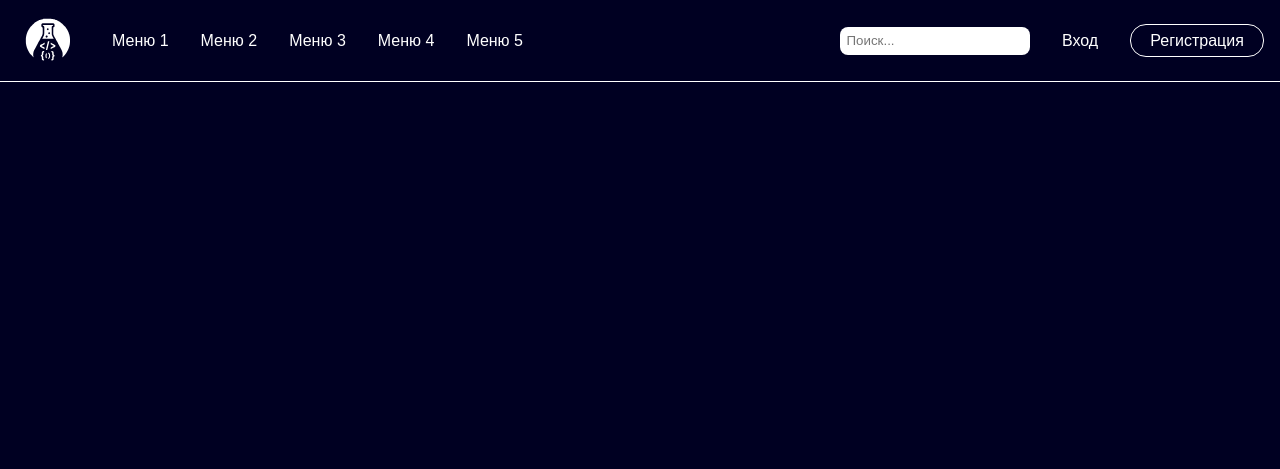
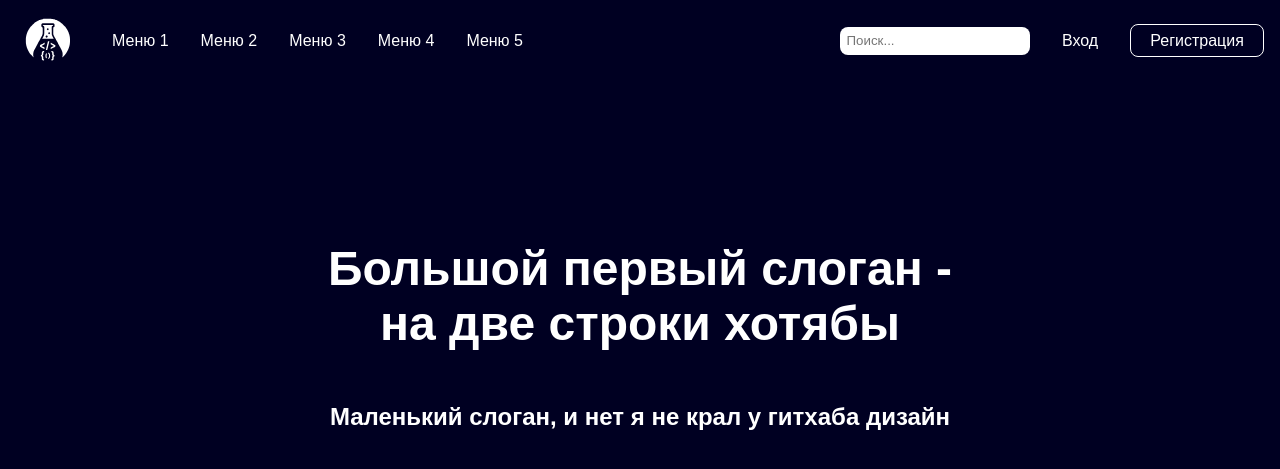
Before and after one commit to Verefer/WebElementsLab.ru, a PHP site: page / in a window 1280 px wide. Shown: the top 469 px of the page. Run offline with PHP 8.4, Linux system fonts and the light colour scheme.

Commit message:
настроил слоган 	modified:   welphp/assets/style.css 	modified:   welphp/index.php

```diff
--- a/welphp/assets/style.css
+++ b/welphp/assets/style.css
@@ -21,7 +21,7 @@ a{
 .reg-btn{
   padding: 0.4rem 1.2rem;
   border: 1px white solid;
-  border-radius: 1rem;
+  border-radius: 0.5rem;
 }
 
 a:hover{
@@ -40,7 +40,6 @@ header{
   display: flex;
   align-items: center;
   justify-content: space-between;
-  border-bottom: white 1px solid;
 }
 
 .nav-left,
@@ -50,3 +49,16 @@ header{
     display: flex;
     align-items: center;
 }
+
+.slogan{
+    color: white;
+    margin-top: 8rem;
+    display: flex;
+    flex-direction:  column;
+    align-items: center;
+}
+
+.slogan h1{
+    font-size: 3rem;
+    text-align: center;
+}
--- a/welphp/index.php
+++ b/welphp/index.php
@@ -28,5 +28,9 @@
             <a class="reg-btn" href='#'>Регистрация</a>
         </div>
     </header>
+    <div class="slogan">
+        <h1>Большой первый слоган - <br> на две строки хотябы</h1>
+        <h2>Маленький слоган, и нет я не крал у гитхаба дизайн</h4>
+    </div>
 </body>
 </html>
```
